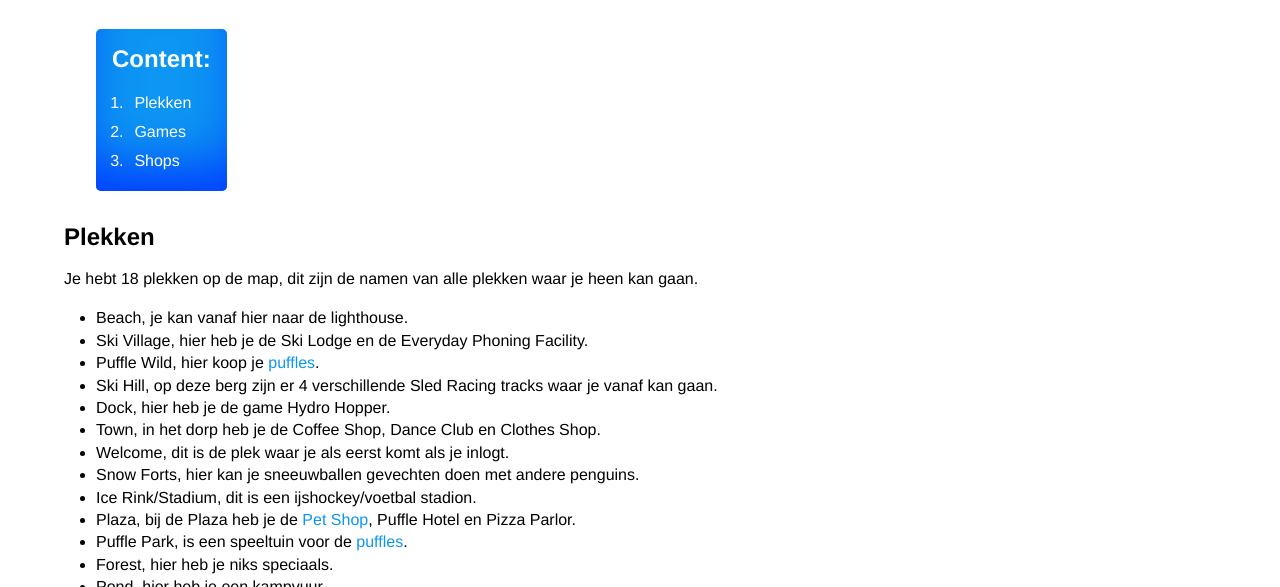
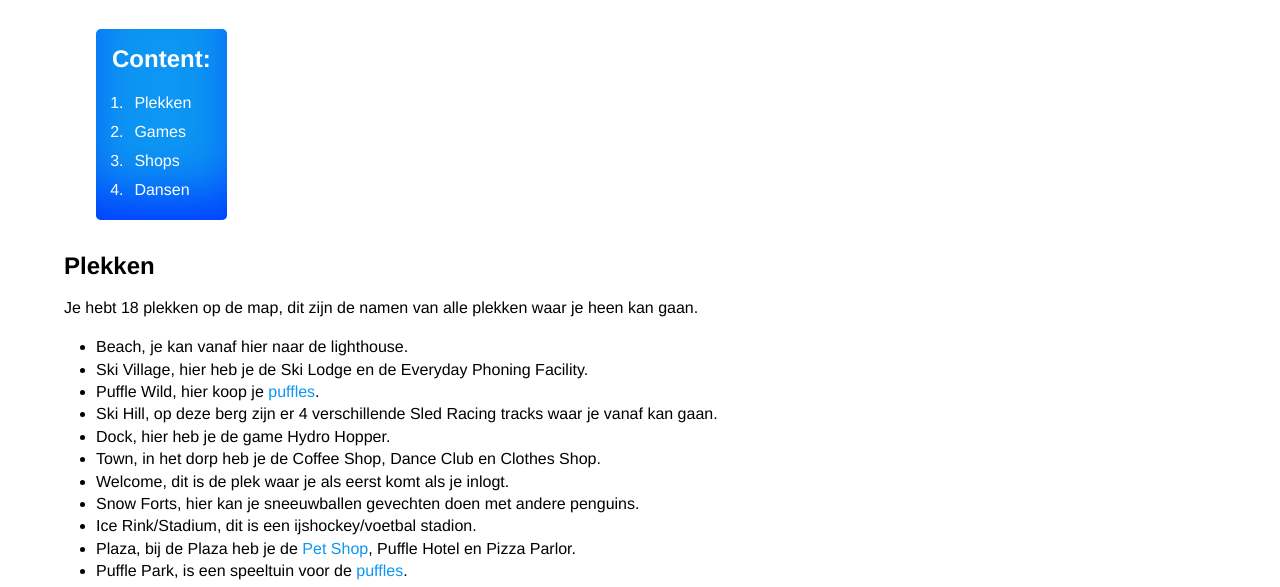
Before and after one commit to augustusjan/newclubpenguin, a plain HTML site: page map.html in a window 1280 px wide. Shown: the part 213-800 px from the top of the page. Drawn offline with Linux system fonts and the light colour scheme.

Commit message:
dansen toegevoegd

```diff
--- a/map.html
+++ b/map.html
@@ -36,6 +36,7 @@
                 <li><a href="#plekken">Plekken</a></li>
                 <li><a href="#games">Games</a></li>
                 <li><a href="#shops">Shops</a></li>
+                <li><a href="#dansen">Dansen</a></li>
             </ol>
         </section>
 
@@ -88,7 +89,7 @@
             </div>
         </section>
 
-        <section id="video">
+        <section id="dansen">
             <h2>Dansen</h2>
             <p>Op elke plek van de map kan je als pinguin dansen door op je toetsenboord de letter D te klikken.</p>
             <video controls>
```
